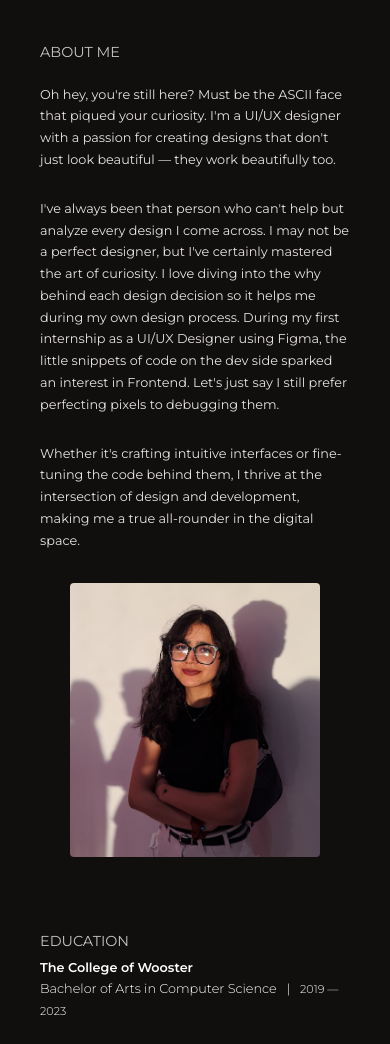
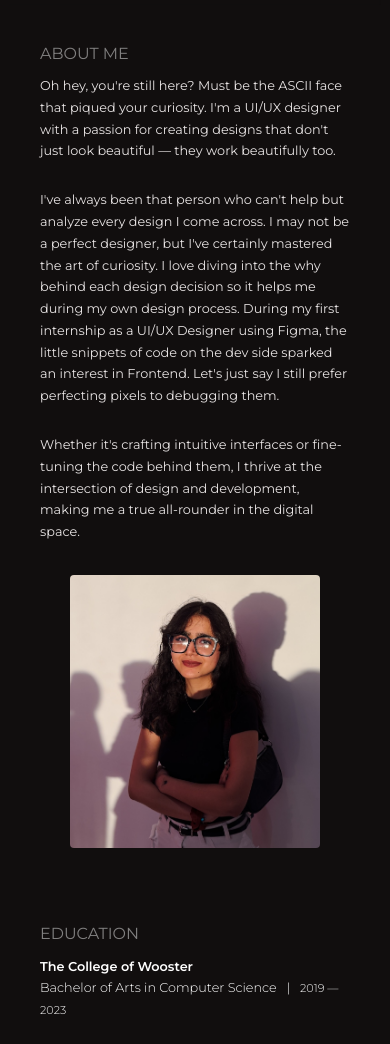
Before and after one commit to sobikaa/Portfolio, a plain HTML site: page about.html in a window 390 px wide. Shown: the part 56-1100 px from the top of the page. Drawn offline with Linux system fonts and the light colour scheme.

Commit message:
Update about.css

```diff
--- a/about.css
+++ b/about.css
@@ -34,7 +34,7 @@
 }
 
 .education-item, .experience-item {
-    margin-top: -1rem;
+    margin-top: 0.8rem;
     margin-bottom: 1.5rem;
     font-weight: 300;
     font-size: 1rem;
@@ -76,8 +76,8 @@
 /* Section Headers */
 h2 {
     font-size: 1.3rem;
-    margin-bottom: 1.8rem;
-    color: rgb(196, 196, 196);
+    margin-bottom: 0.7rem;
+    color: rgb(128, 127, 127);
     font-weight: 400;
 }
 
@@ -104,7 +104,7 @@ h2 {
 
     h2 {
         font-size: 1rem;
-        margin-bottom: 1.2rem;
+        margin-bottom: 0.8rem;
     }
 
     .about-content p,
@@ -136,7 +136,9 @@ h2 {
     }
 
     h2 {
-        font-size: 0.9rem;
+        font-size: 1rem;
+        margin-bottom: 0.5rem;
+
     }
 
     .about-content p,
@@ -144,6 +146,11 @@ h2 {
     .experience-item,
     .job-title {
         font-size: 0.8rem;
+    }
+
+    .education-item,
+    .experience-item {
+        margin-top: 0.1rem;
     }
 
     .year,
```
